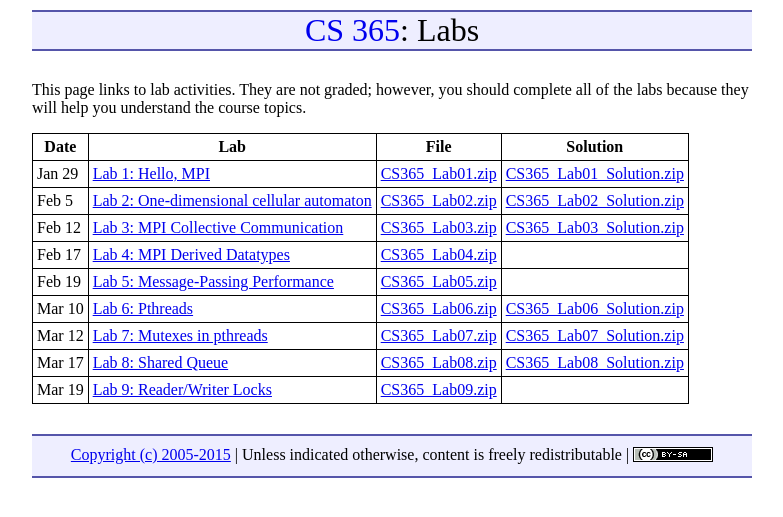
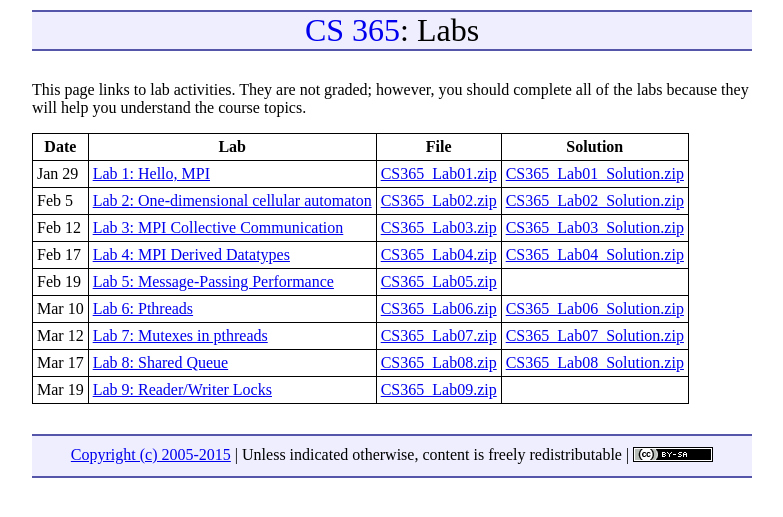
Before and after one commit to ycpcs/cs365-spring2015, a Jekyll site: the page built from labs/index.md, in a window 1280 px wide. Shown: the top 517 px of the page, without its empty margins (248-1031 px from the left). Built offline with Jekyll 4.4.1, drawn with Linux system fonts in a browser that asks for light colours; Markdown is read by kramdown in place of the engine named in the settings.

Commit message:
solution for lab 4

```diff
--- a/labs/index.md
+++ b/labs/index.md
@@ -10,7 +10,7 @@ Date | Lab | File | Solution
 Jan 29 | [Lab 1: Hello, MPI](lab01.html) | [CS365\_Lab01.zip](CS365_Lab01.zip) | [CS365\_Lab01\_Solution.zip](CS365_Lab01_Solution.zip)
 Feb 5 | [Lab 2: One-dimensional cellular automaton](lab02.html) | [CS365\_Lab02.zip](CS365_Lab02.zip) | [CS365\_Lab02\_Solution.zip](CS365_Lab02_Solution.zip)
 Feb 12 | [Lab 3: MPI Collective Communication](lab03.html) | [CS365\_Lab03.zip](CS365_Lab03.zip) | [CS365\_Lab03\_Solution.zip](CS365_Lab03_Solution.zip)
-Feb 17 | [Lab 4: MPI Derived Datatypes](lab04.html) | [CS365\_Lab04.zip](CS365_Lab04.zip) |
+Feb 17 | [Lab 4: MPI Derived Datatypes](lab04.html) | [CS365\_Lab04.zip](CS365_Lab04.zip) | [CS365\_Lab04\_Solution.zip](CS365_Lab04_Solution.zip)
 Feb 19 | [Lab 5: Message-Passing Performance](lab05.html) | [CS365\_Lab05.zip](CS365_Lab05.zip)
 Mar 10 | [Lab 6: Pthreads](lab06.html) | [CS365\_Lab06.zip](CS365_Lab06.zip) | [CS365\_Lab06\_Solution.zip](CS365_Lab06_Solution.zip)
 Mar 12 | [Lab 7: Mutexes in pthreads](lab07.html) | [CS365\_Lab07.zip](CS365_Lab07.zip) | [CS365\_Lab07\_Solution.zip](CS365_Lab07_Solution.zip)
```
Also changed, not shown: 1 other file.
